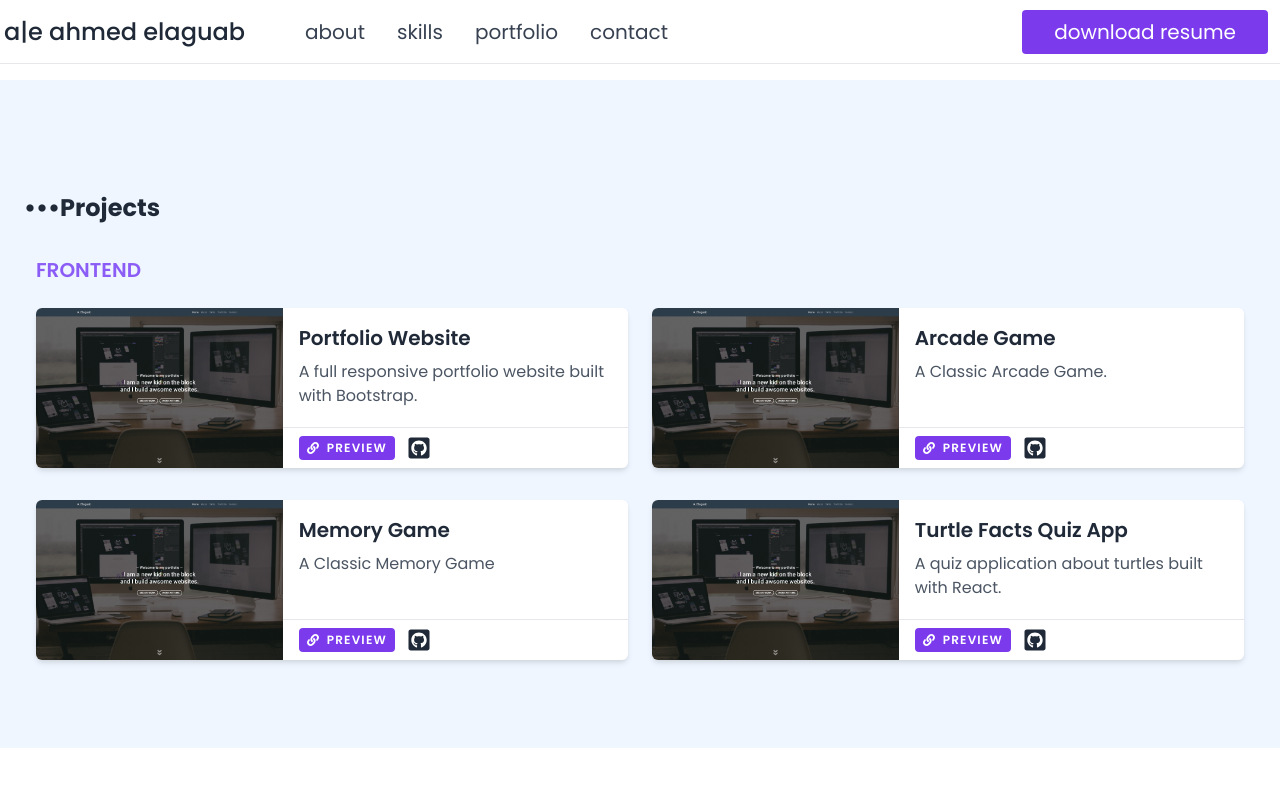
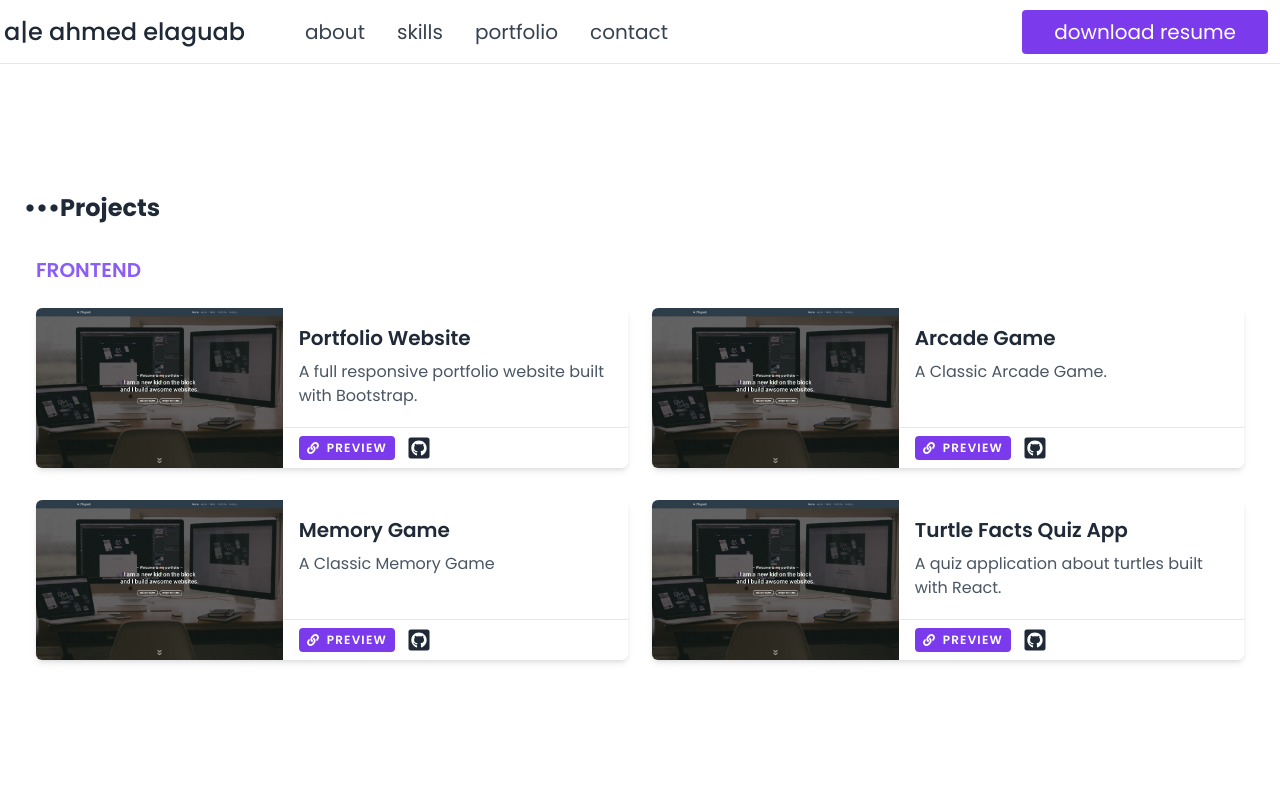
Before and after one commit to AhmedElaguab/my-portfolio-v1.0, a React (Create React App) app: page /portfolio in a window 1280 px wide. Shown: the top 786 px of the page. Built offline with nearby package versions, Linux system fonts and the light colour scheme.

Commit message:
Fix portfolio background

```diff
--- a/src/components/Projects.jsx
+++ b/src/components/Projects.jsx
@@ -4,7 +4,6 @@ import { PROJECTS } from '../projects.data';
 
 export const Projects = () => {
   return (
-    <div className="bg-blue-50">
     <section className="container">
       <div className="px-6">
         <div className="pt-28 pb-14">
@@ -21,6 +20,5 @@ export const Projects = () => {
         </div>
       </div>
     </section>
-    </div>
   );
 };
--- a/src/pages/HomePage.jsx
+++ b/src/pages/HomePage.jsx
@@ -9,7 +9,9 @@ export const HomePage = () => {
       <Intro />
       <About />
       <Skills />
-      <Projects />
+      <div className="bg-blue-50">
+        <Projects />
+      </div>
     </div>
   );
 };
```
Lines whose indentation alone changed are shown as unchanged.
